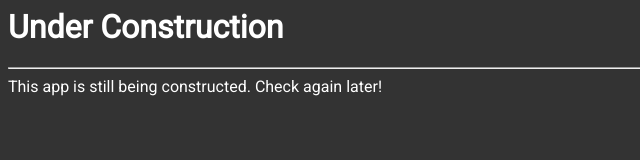
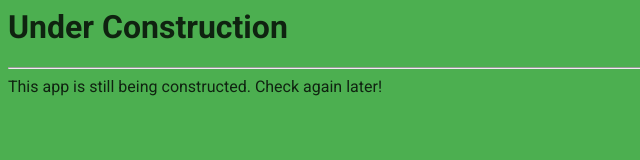
Before and after one commit to studentshipapp/studentshipapp.github.io, a plain HTML site: page index.html in a window 1280 px wide. Shown: the whole page, without its empty margins (0-640 px from the left). Drawn offline with Linux system fonts and the light colour scheme.

Commit message:
Update index.html

```diff
--- a/index.html
+++ b/index.html
@@ -1,14 +1,14 @@
 <html>
 <head>
 	<title>Studentship App</title>
-  <link href="https://fonts.googleapis.com/css?family=Roboto" rel="stylesheet">
+  <link href="https://fonts.googleapis.com/css?family=Roboto:400,700" rel="stylesheet">
 	<meta name="viewport" content="width=device-width, initial-scale=1.0" />
 	<meta name="theme-color" content="#2E7D32"/>
   <style>
   html{
     font-family: 'Roboto', sans-serif;
-    background-color: rgba(0,0,0,0.8);
-    color: white;
+    background-color: #4CAF50;
+    color: rgba(0,0,0,0.8);
  }
 
 </style>
```
